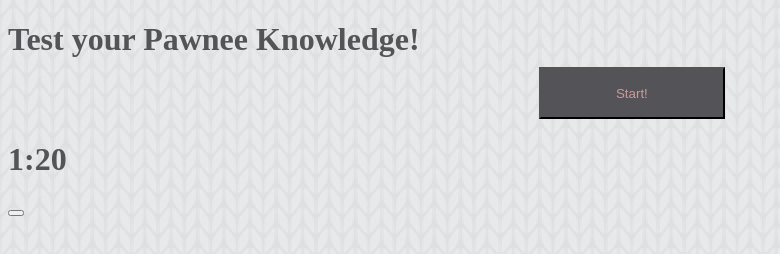
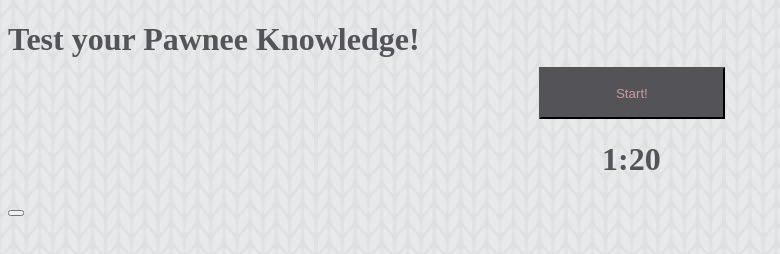
Before and after one commit to Norby257/TriviaGame, a plain HTML site: page index.html in a window 1280 px wide. Shown: the whole page, without its empty margins (0-780 px from the left). Drawn offline with nearby package versions, Linux system fonts and the light colour scheme.

Commit message:
fixed margins

```diff
--- a/css/style.css
+++ b/css/style.css
@@ -25,6 +25,10 @@ h1 {
 }
 
 
+
+.timer h1 {
+    margin-left: 47%;
+}
 /* found on pintrest https://www.pinterest.com/pin/182958803594257355
 dark grey rgb (84, 83, 88) OR 60, 61, 66
 light grey (210, 210, 212)
```
